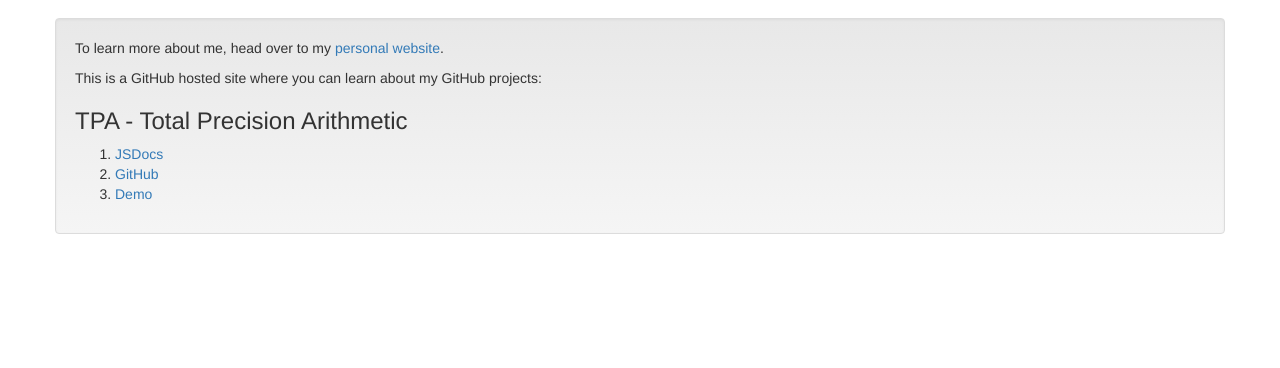
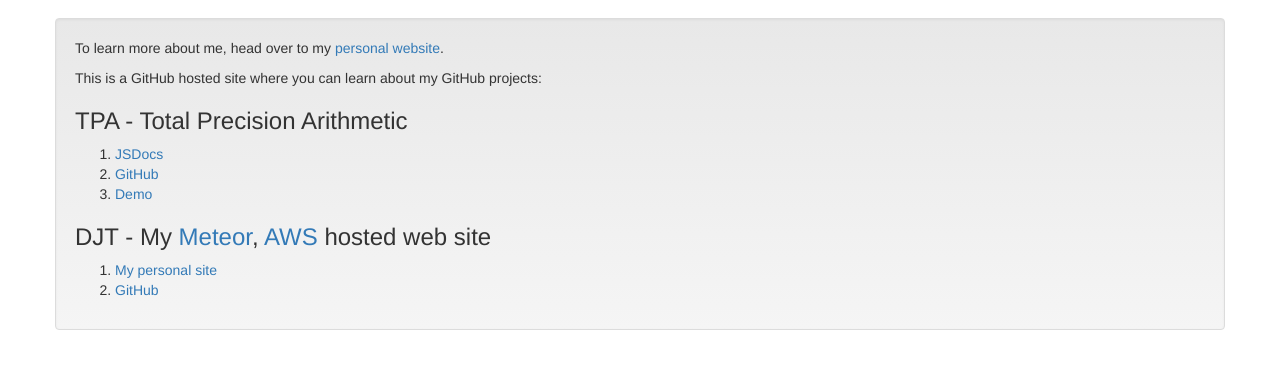
Before and after one commit to dthwaite/dthwaite.github.io, a plain HTML site: page index.html in a window 1280 px wide. Shown: the part 102-470 px from the top of the page. Drawn offline with nearby package versions, Linux system fonts and the light colour scheme.

Commit message:
include domt.name in summary

```diff
--- a/index.html
+++ b/index.html
@@ -22,6 +22,11 @@
                 <li><a href="https://github.com/dthwaite/TPA">GitHub</a></li>
                 <li><a href="tpa">Demo</a></li>
             </ol>
+            <h3>DJT - My <a href="http://www.meteor.com" target="_blank">Meteor</a>, <a href="https://aws.amazon.com" target="_blank">AWS</a> hosted web site</h3>
+            <ol>
+                <li><a href="http://www.domt.name">My personal site</a></li>
+                <li><a href="https://github.com/dthwaite/djt">GitHub</a></li>
+            </ol>
         </div>
     </div>
 
```
